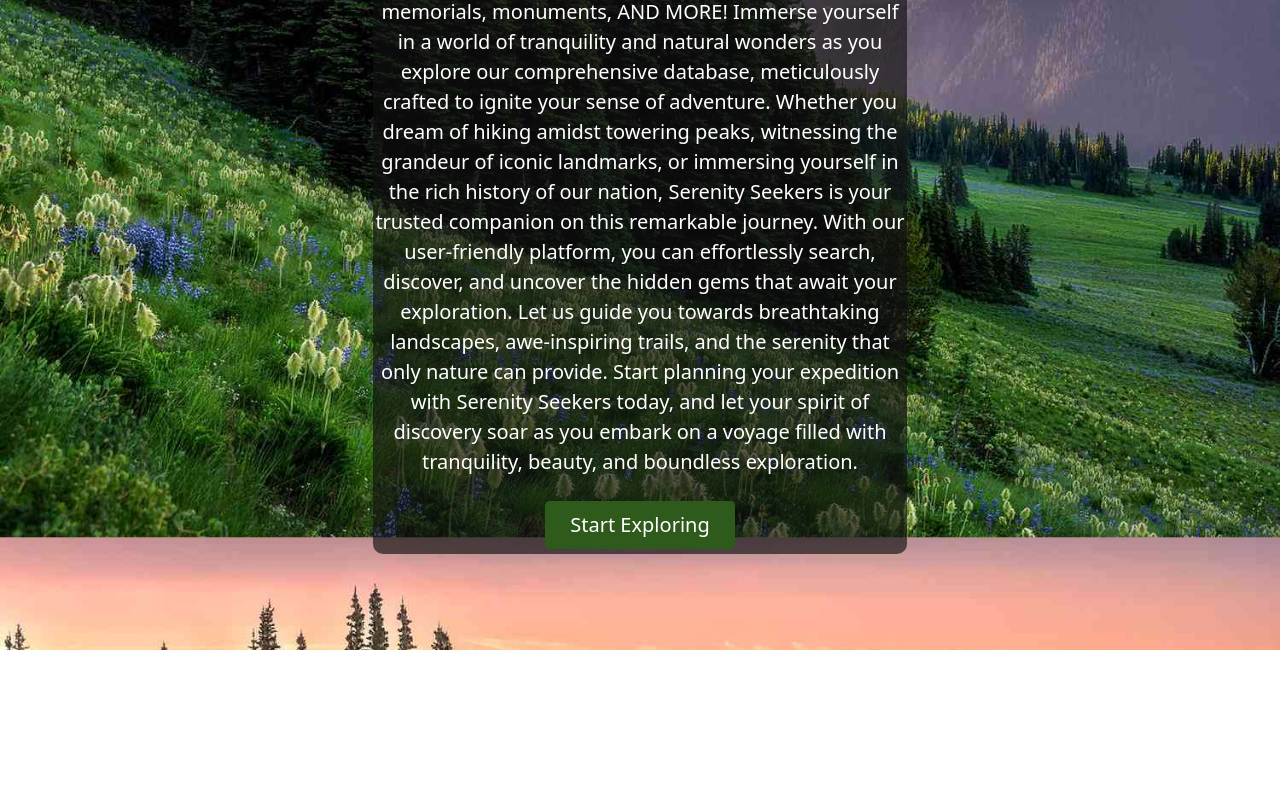
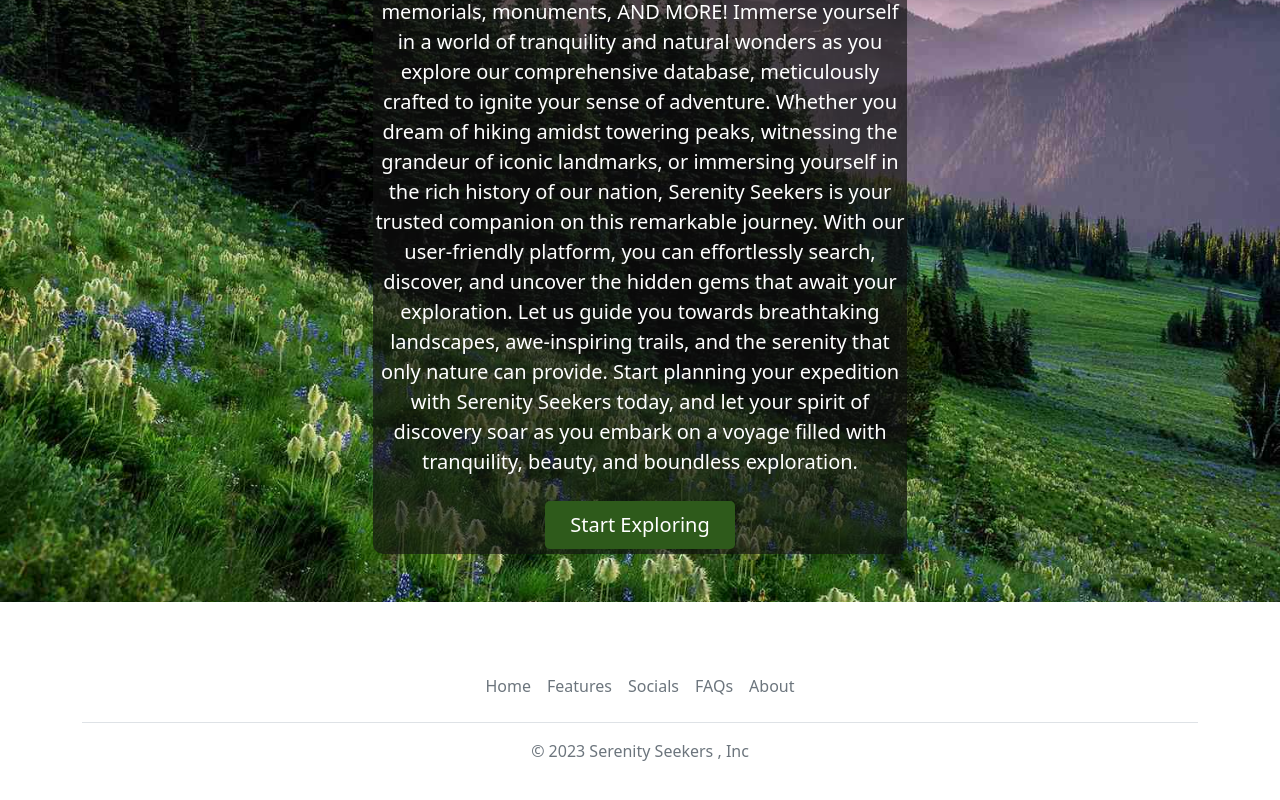
Before and after one commit to jacobdefalco/enjoy-the-outdoors, a plain HTML site: page index.html in a window 1280 px wide. Shown: the part 316-1116 px from the top of the page. Before the commit the page ends 966 px from the top, so only its background shows below. Drawn offline with nearby package versions, Linux system fonts and the light colour scheme.

Commit message:
added footer

```diff
--- a/index.html
+++ b/index.html
@@ -103,7 +103,30 @@
         </div>
       </div>
     </main>
-    <footer></footer>
+    <footer>
+      <div class="container">
+        <footer class="py-3 my-4">
+          <ul class="nav justify-content-center border-bottom pb-3 mb-3">
+            <li class="nav-item">
+              <a href="#" class="nav-link px-2 text-muted">Home</a>
+            </li>
+            <li class="nav-item">
+              <a href="#" class="nav-link px-2 text-muted">Features</a>
+            </li>
+            <li class="nav-item">
+              <a href="#" class="nav-link px-2 text-muted">Socials</a>
+            </li>
+            <li class="nav-item">
+              <a href="#" class="nav-link px-2 text-muted">FAQs</a>
+            </li>
+            <li class="nav-item">
+              <a href="#" class="nav-link px-2 text-muted">About</a>
+            </li>
+          </ul>
+          <p class="text-center text-muted">© 2023 Serenity Seekers , Inc</p>
+        </footer>
+      </div>
+    </footer>
     <script
       src="https://cdn.jsdelivr.net/npm/bootstrap@5.0.2/dist/js/bootstrap.bundle.min.js"
       integrity="sha384-MrcW6ZMFYlzcLA8Nl+NtUVF0sA7MsXsP1UyJoMp4YLEuNSfAP+JcXn/tWtIaxVXM"
--- a/styles/styles.css
+++ b/styles/styles.css
@@ -1,4 +1,4 @@
-body {
+main {
     background: url(../images/national-park-background.jpg) no-repeat center / cover fixed;
     margin-bottom: 1em;
     height: 100%;
```
Also changed, not shown: mountain.html (+24 -1 lines), national-parks.html (+24 -2 lines).
